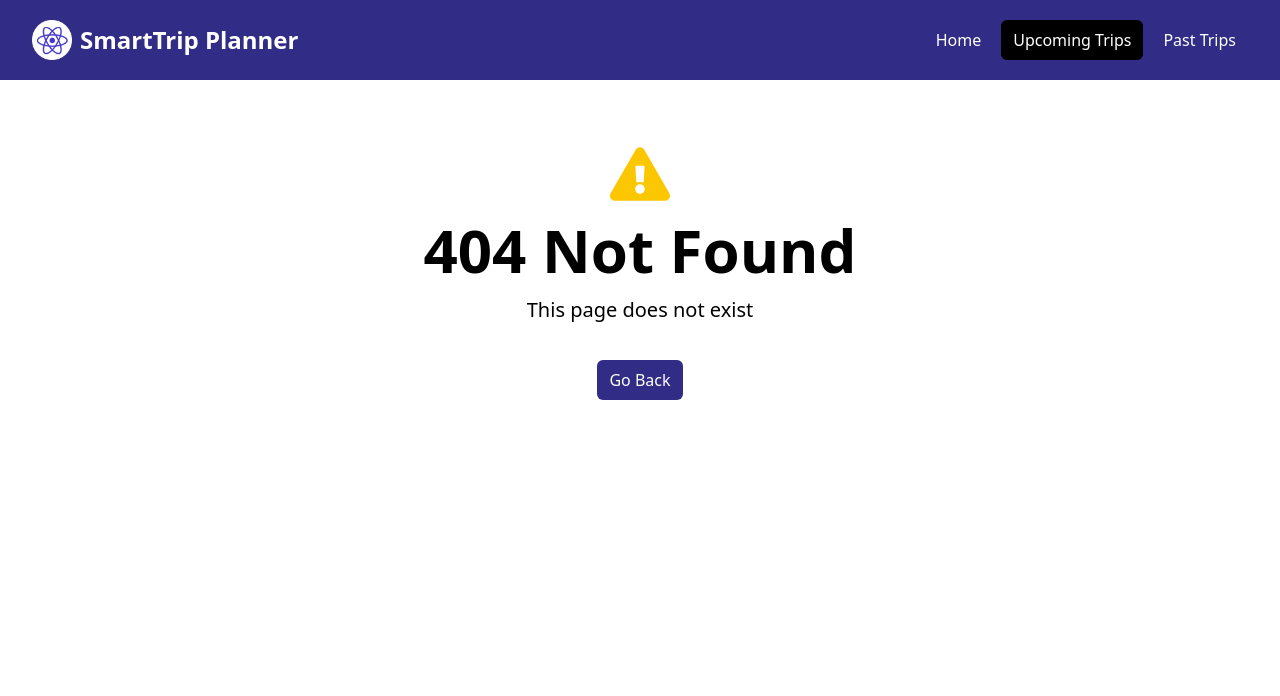
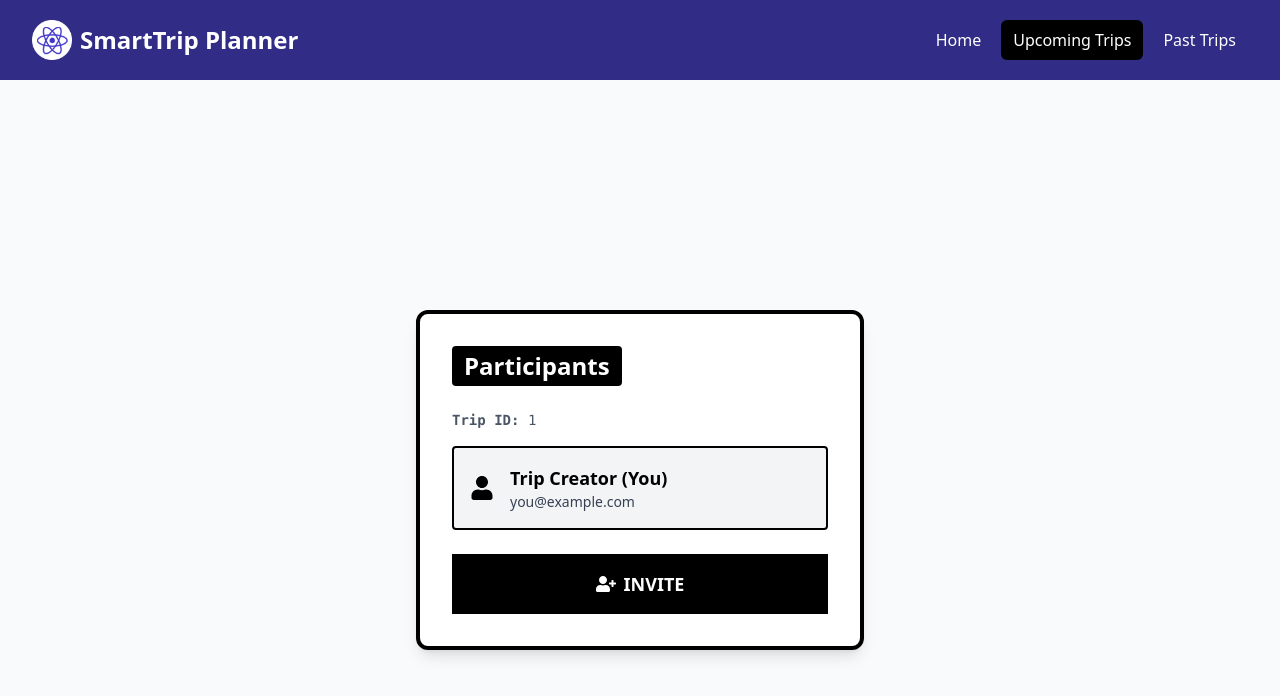
Before and after one commit to jahi-omari/trip-planner, a React (Vite) app: page /upcoming-trips-page/manage-sharing/1 in a window 1280 px wide. Before the commit this address had no page. Shown: the top 696 px of the page. Built offline with nearby package versions, Linux system fonts and the light colour scheme.

Commit message:
feat: Update Manage Sharing page to accept tripId as a parameter and display trip details

```diff
--- a/src/App.jsx
+++ b/src/App.jsx
@@ -25,7 +25,7 @@ const router = createBrowserRouter(
       {path: "homepage", element: <Homepage/>},
       {path: "signup", element: <SignUpPage/>},
       {path: "upcoming-trips-page", element: <UpcomingTripsPage/>},
-      {path: "upcoming-trips-page/manage-sharing", element: <ManageSharingPage/>},
+      {path: "upcoming-trips-page/manage-sharing/:tripId", element: <ManageSharingPage/>},
       {path: "upcoming-trips-page/trip-details", element: <TripDetailsPage/>},
       {path: "trip-details", element: <TripDetailsPage/>},
       {path: "add-trip", element: <AddTripPage/>},
--- a/src/pages/ManageSharingPage.jsx
+++ b/src/pages/ManageSharingPage.jsx
@@ -1,7 +1,14 @@
-import React from 'react'
+
+import React, { useContext } from 'react'
+import { useParams } from 'react-router-dom'
 import { FaUser, FaUserPlus } from 'react-icons/fa'
+import { TripContext } from '../context/TripContext'
+
 
 const ManageSharingPage = () => {
+  const { tripId } = useParams()
+  const { upcomingTrips } = useContext(TripContext) || {}
+  const trip = upcomingTrips?.find(t => String(t.id) === String(tripId))
   // Placeholder for creator (no auth yet)
   const creator = {
     name: 'Trip Creator (You)',
@@ -14,6 +21,14 @@ const ManageSharingPage = () => {
         <h2 className="text-2xl font-black mb-6 flex items-center gap-2">
           <span className="inline-block bg-black text-white px-3 py-1 rounded mr-2">Participants</span>
         </h2>
+        <div className="mb-4 text-sm text-gray-600 font-mono">
+          <span className="font-bold">Trip ID:</span> {tripId}
+          {trip && (
+            <>
+              <span className="ml-4 font-bold">Trip Name:</span> {trip.tripName}
+            </>
+          )}
+        </div>
         <div className="mb-6 p-4 bg-gray-100 border-2 border-black rounded flex items-center gap-4">
           <FaUser className="text-2xl text-black" />
           <div>
--- a/src/pages/UpcomingTripsPage.jsx
+++ b/src/pages/UpcomingTripsPage.jsx
@@ -92,7 +92,7 @@ const UpcomingTripsPage = () => {
                     </button>
                       {/* Manage Sharing Button */}
                       <Link
-                        to="/upcoming-trips-page/manage-sharing"
+                        to={`/upcoming-trips-page/manage-sharing/${trip.id}`}
                         className="w-full flex items-center justify-center gap-2 bg-white border-4 border-black font-black uppercase py-3 px-4 mt-3 hover:bg-gray-100 transition-colors duration-200 text-lg text-black shadow"
                         style={{ textDecoration: 'none' }}
                       >
```
